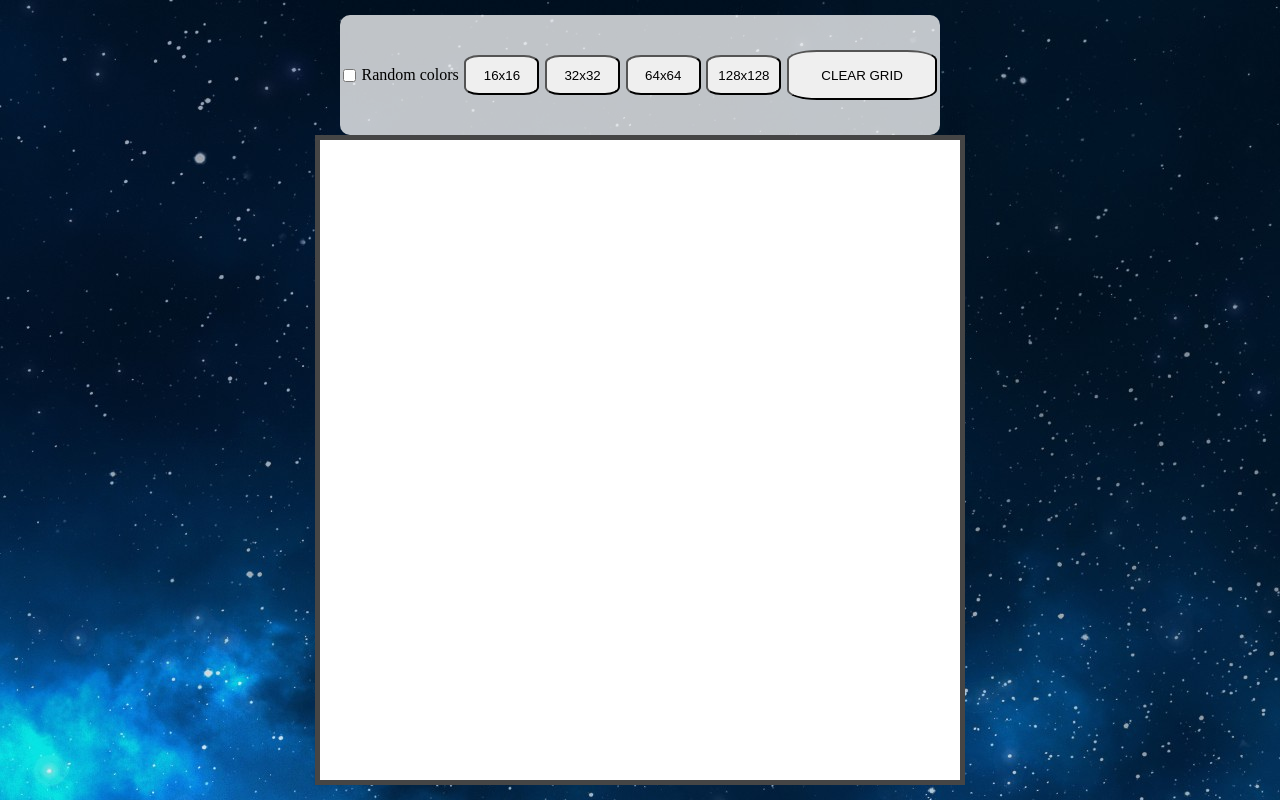
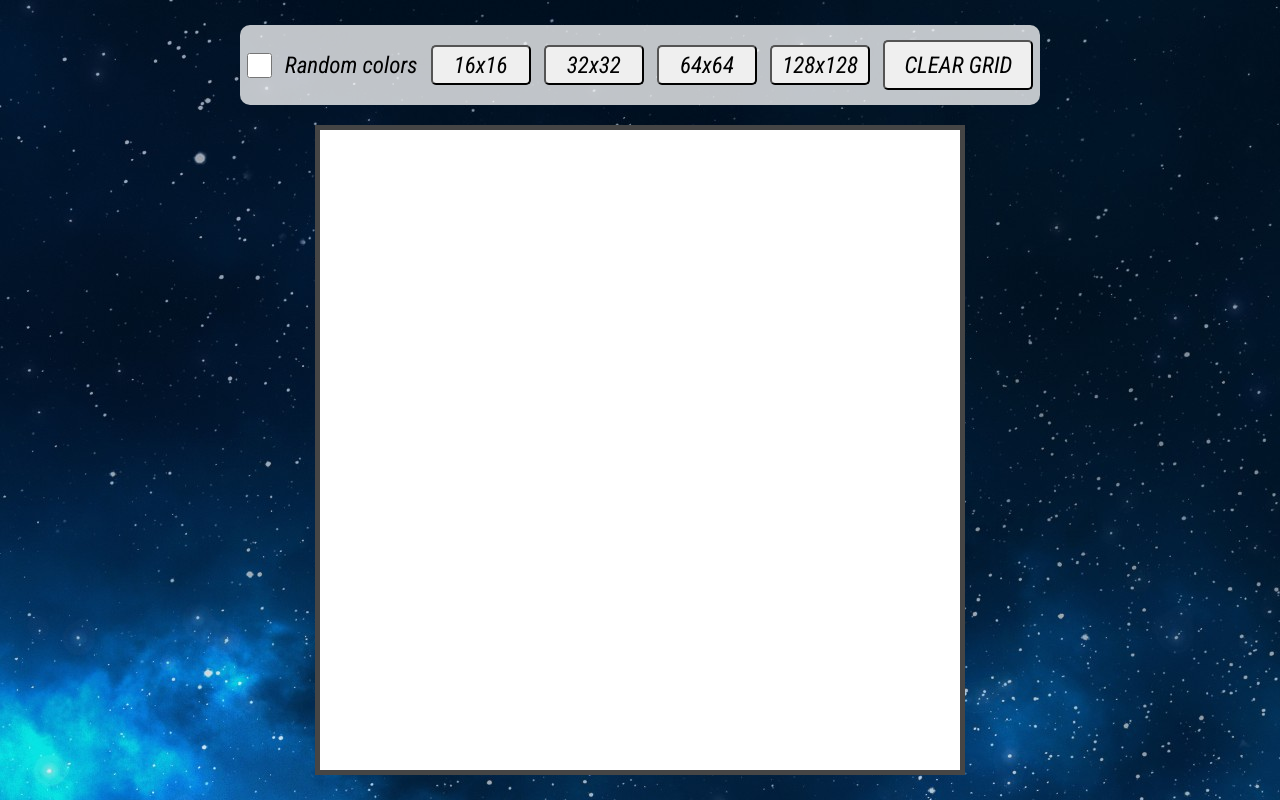
Before and after one commit to vitmonjo/etch-a-sketch, a plain HTML site: page index.html in a window 1280 px wide. Drawn offline with Linux system fonts and the light colour scheme.

Commit message:
Add different styles to the page

```diff
--- a/styles.css
+++ b/styles.css
@@ -1,7 +1,11 @@
+@import url('https://fonts.googleapis.com/css2?family=Roboto+Condensed:ital@1&display=swap');
+
 * {
     margin: 0;
     padding: 0;
     box-sizing: border-box;
+    font-family: 'Roboto Condensed', sans-serif;
+    font-size: 1.2rem;
 }
 
 #body {
@@ -11,6 +15,7 @@
     flex-direction: column;
     height: 100vh;
     background-image: url(wallpaper.jpg);
+    gap: 20px;
 }
 
 #container {
@@ -34,16 +39,21 @@
     display: flex;
     justify-content: space-around;
     align-items: center;
-    width: 600px;
-    height: 120px;
+    width: 800px;
+    height: 80px;
     background-color: rgba(255, 255, 255, 0.753);
     border-radius: 10px;
 }
 
 button {
-    width: 75px;
+    width: 100px;
     height: 40px;
-    border-radius: 20%;
+    border-radius: 5px;
+}
+
+input {
+    height: 25px;
+    width: 25px;
 }
 
 .gridBlock {
```
